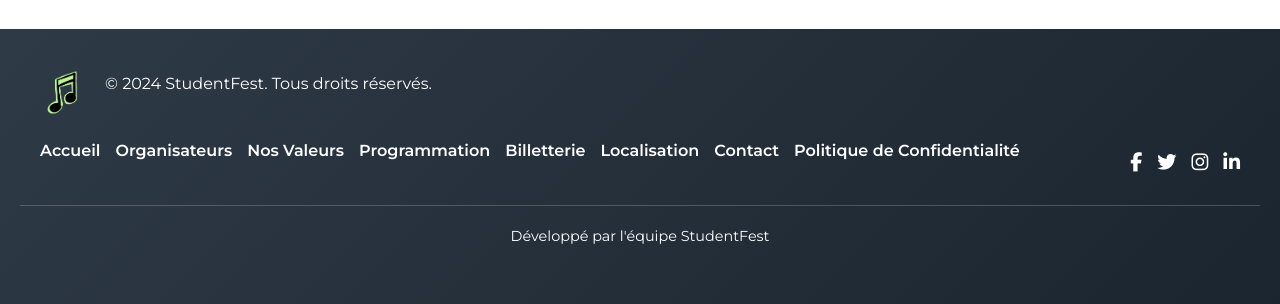
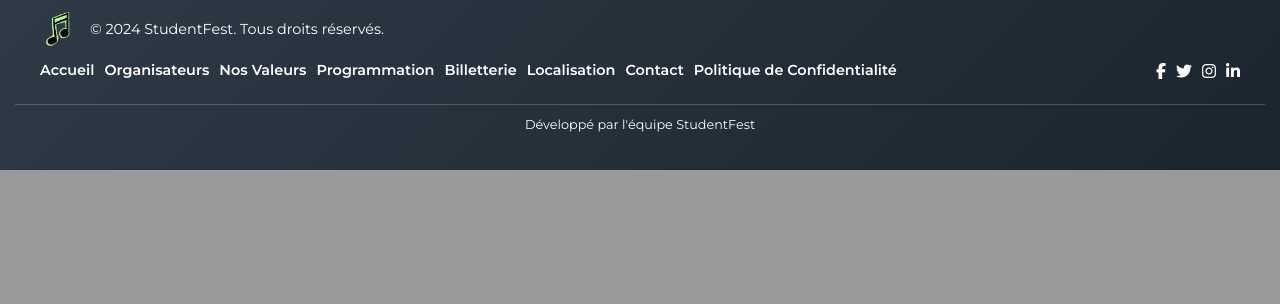
Before and after one commit to Yoshi-OOF/Festival, a PHP site: page /localisation.php in a window 1280 px wide. Shown: the part 671-975 px from the top of the page. After the commit the page ends 841 px from the top, so only its background shows below. Run offline with PHP 8.4, Linux system fonts and the light colour scheme; some libraries are stand-ins or nearby versions.

Commit message:
fix footer

```diff
--- a/footer.html
+++ b/footer.html
@@ -2,11 +2,20 @@
     /* Importation de Google Fonts pour une typographie élégante */
     @import url('https://fonts.googleapis.com/css2?family=Montserrat:wght@400;600&display=swap');
 
+    /* Variables de couleurs pour une maintenance facile */
+    :root {
+        --footer-bg-gradient: linear-gradient(135deg, #2E3A46, #1B252F);
+        --link-hover-color: #65B27A;
+        --transition-speed: 0.3s;
+        --font-color: #ffffff;
+        --border-color: rgba(255, 255, 255, 0.2);
+    }
+
     footer {
-        background: linear-gradient(135deg, #2E3A46, #1B252F);
-        color: #ffffff;
+        background: var(--footer-bg-gradient);
+        color: var(--font-color);
         font-family: 'Montserrat', sans-serif;
-        padding: 40px 20px;
+        padding: 20px 15px;
         position: relative;
     }
 
@@ -22,13 +31,13 @@
     .footer-logo {
         display: flex;
         align-items: center;
-        margin-bottom: 20px;
+        margin-bottom: 10px;
     }
 
     .footer-logo img {
-        height: 50px;
-        margin-right: 15px;
-        transition: transform 0.3s ease;
+        height: 40px;
+        margin-right: 10px;
+        transition: transform var(--transition-speed) ease;
     }
 
     .footer-logo img:hover {
@@ -36,24 +45,24 @@
     }
 
     .footer-text {
-        font-size: 1rem;
-        margin-bottom: 20px;
+        font-size: 0.9rem;
     }
 
     .footer-links {
         display: flex;
         flex-wrap: wrap;
-        gap: 15px;
-        margin-bottom: 20px;
+        gap: 10px;
+        margin-bottom: 10px;
     }
 
     .footer-links a {
-        color: #ffffff;
+        color: var(--font-color);
         text-decoration: none;
         font-weight: 600;
-        transition: color 0.3s ease, border-bottom 0.3s ease;
+        transition: color var(--transition-speed) ease, border-bottom var(--transition-speed) ease;
         position: relative;
         padding-bottom: 2px;
+        font-size: 0.9rem;
     }
 
     .footer-links a::after {
@@ -63,12 +72,12 @@
         height: 2px;
         left: 0;
         bottom: 0;
-        background-color: #65B27A;
-        transition: width 0.3s ease;
+        background-color: var(--link-hover-color);
+        transition: width var(--transition-speed) ease;
     }
 
     .footer-links a:hover {
-        color: #65B27A;
+        color: var(--link-hover-color);
     }
 
     .footer-links a:hover::after {
@@ -77,26 +86,27 @@
 
     .social-icons {
         display: flex;
-        gap: 15px;
+        gap: 10px;
+        margin-bottom: 10px;
     }
 
     .social-icons a {
-        color: #ffffff;
-        font-size: 1.2rem;
-        transition: color 0.3s ease, transform 0.3s ease;
+        color: var(--font-color);
+        font-size: 1rem;
+        transition: color var(--transition-speed) ease, transform var(--transition-speed) ease;
     }
 
     .social-icons a:hover {
-        color: #65B27A;
+        color: var(--link-hover-color);
         transform: scale(1.2);
     }
 
     .footer-bottom {
         text-align: center;
-        font-size: 0.9rem;
-        border-top: 1px solid rgba(255, 255, 255, 0.2);
-        padding-top: 20px;
-        margin-top: 20px;
+        font-size: 0.8rem;
+        border-top: 1px solid var(--border-color);
+        padding-top: 10px;
+        margin-top: 10px;
     }
 
     /* Styles responsives */
@@ -112,6 +122,29 @@
 
         .social-icons {
             justify-content: center;
+        }
+    }
+
+    @media (max-width: 576px) {
+        .footer-logo img {
+            height: 35px;
+            margin-right: 8px;
+        }
+
+        .footer-text {
+            font-size: 0.85rem;
+        }
+
+        .footer-links a {
+            font-size: 0.85rem;
+        }
+
+        .social-icons a {
+            font-size: 0.9rem;
+        }
+
+        .footer-bottom {
+            font-size: 0.75rem;
         }
     }
 </style>
--- a/localisation.php
+++ b/localisation.php
@@ -3,6 +3,7 @@
 ?>
 <!DOCTYPE html>
 <html lang="fr">
+
 <head>
     <meta charset="UTF-8">
     <title>StudentFest 2024 - Localisation</title>
@@ -12,7 +13,7 @@
     <script>
         // Script JavaScript pour intégrer une carte (exemple avec Google Maps)
         function initMap() {
-            var festivalLocation = {lat: 45.123456, lng: 1.234567}; // Remplacez par les coordonnées réelles
+            var festivalLocation = { lat: 45.123456, lng: 1.234567 }; // Remplacez par les coordonnées réelles
             var map = new google.maps.Map(document.getElementById('map'), {
                 zoom: 12,
                 center: festivalLocation
@@ -28,19 +29,45 @@
             console.log('Page de localisation chargée.');
         });
     </script>
+
+    <style>
+        .map-container {
+            position: relative;
+            width: 100%;
+            padding-bottom: 40%;
+            /* Ratio hauteur/largeur (par exemple, 480/1200 = 0.4) */
+            height: 0;
+            overflow: hidden;
+        }
+
+        .map-container iframe {
+            position: absolute;
+            top: 0;
+            left: 0;
+            width: 100%;
+            height: 100%;
+            border: 0;
+        }
+    </style>
 </head>
+
 <body>
     <?php include 'header.html'; ?>
 
     <main class="container my-4">
         <section id="localisation">
             <h2>Localisation du Festival</h2>
-            <p>Le StudentFest se déroule dans le magnifique Périgord, offrant un cadre idéal pour profiter de la musique et des activités proposées.</p>
-            <iframe src="https://www.google.com/maps/d/u/0/embed?mid=1uSI33E17fxjHmSAoGGZd-2D2uFiGbYo&ehbc=2E312F" width="1200" height="480"></iframe>
+            <p>Le StudentFest se déroule dans le magnifique Périgord, offrant un cadre idéal pour profiter de la musique
+                et des activités proposées.</p>
+            <div class="map-container">
+                <iframe src="https://www.google.com/maps/d/u/0/embed?mid=1uSI33E17fxjHmSAoGGZd-2D2uFiGbYo&ehbc=2E312F"
+                    allowfullscreen></iframe>
+            </div>
         </section>
     </main>
 
     <?php include 'footer.html'; ?>
 
 </body>
+
 </html>
```
